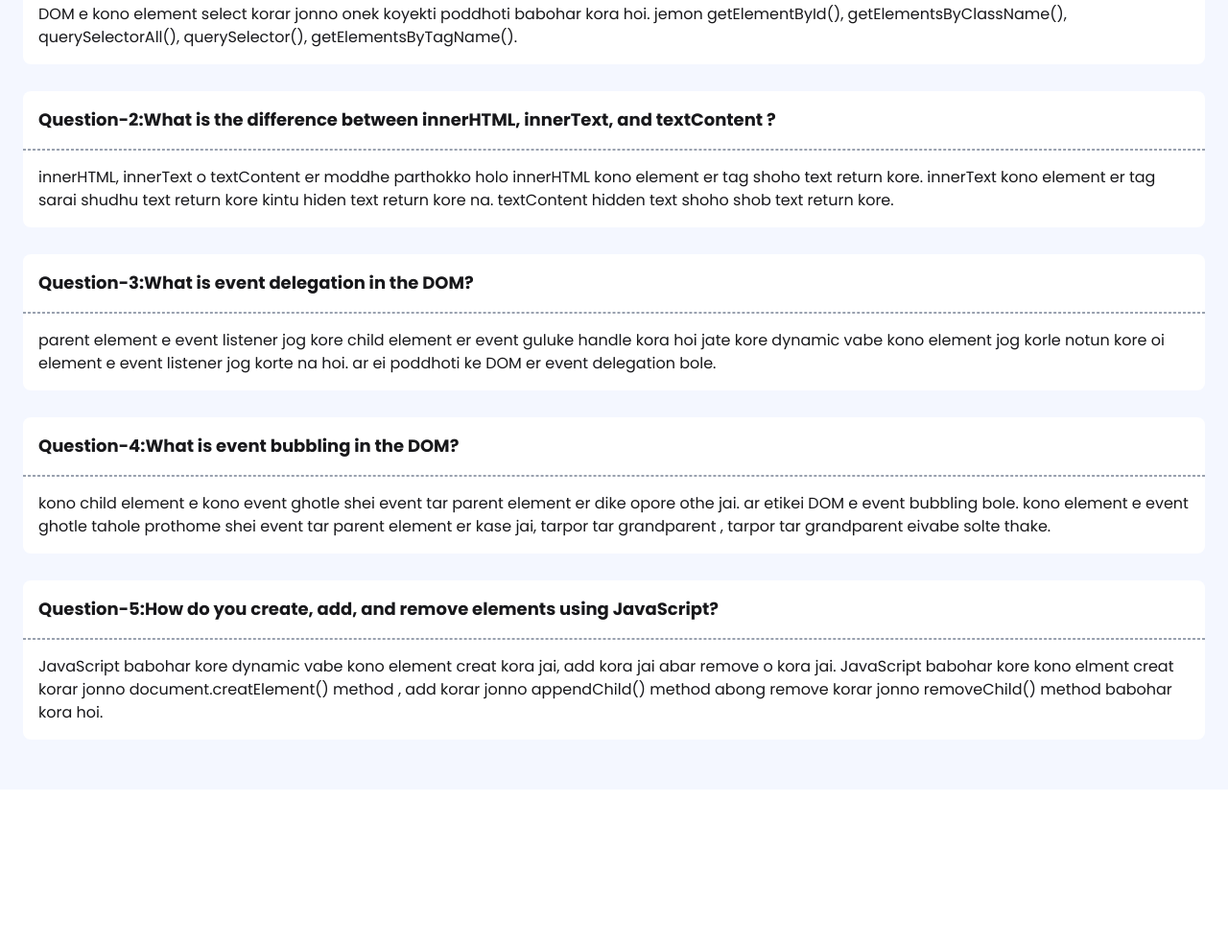
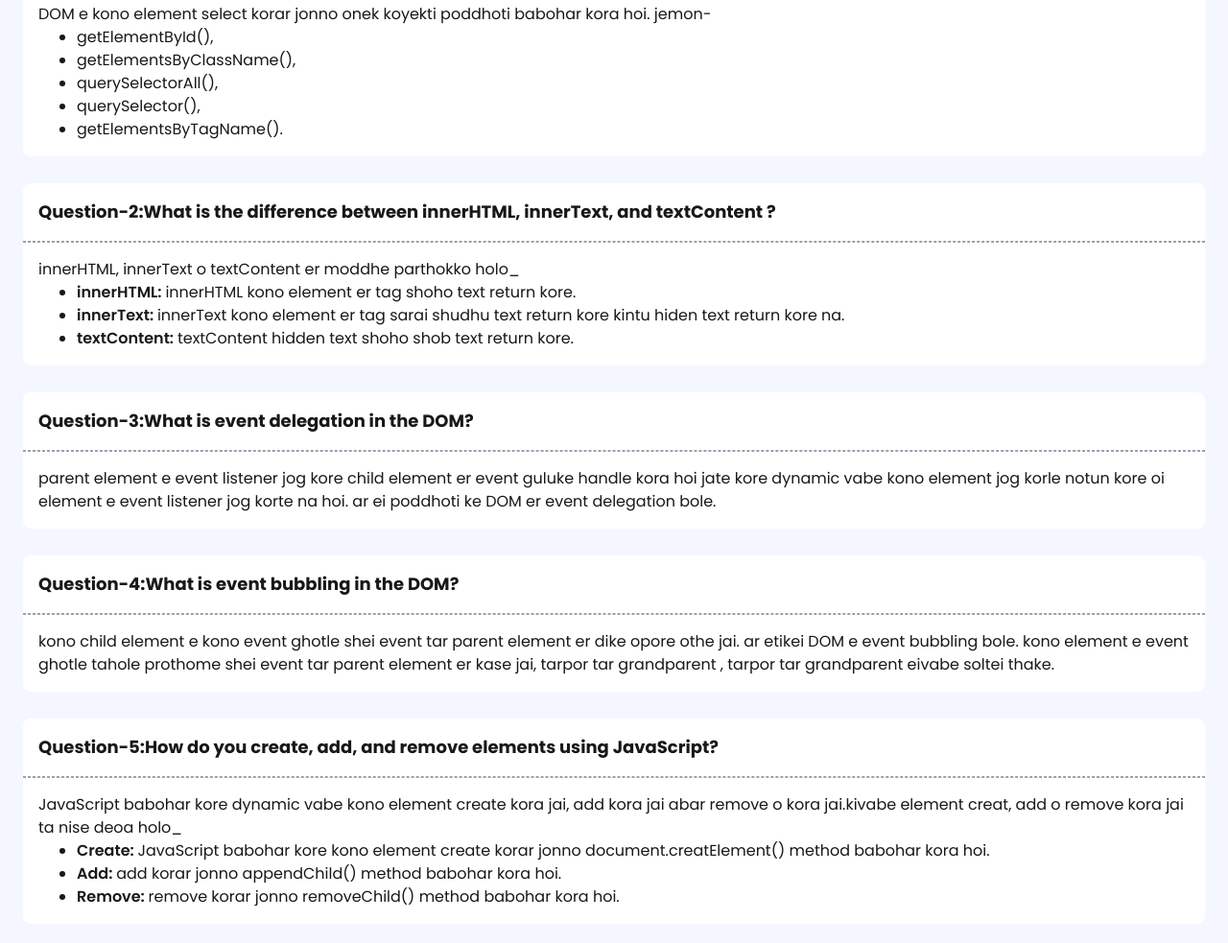
Before and after one commit to nurislam243/assignment-5, a plain HTML site: page blog.html in a window 1280 px wide. Shown: the part 287-1270 px from the top of the page at 96% size. Before the commit the page ends 1110 px from the top, so only its background shows below. Drawn offline with nearby package versions, Linux system fonts and the light colour scheme.

Commit message:
customize blog pages quastion's answers

```diff
--- a/blog.html
+++ b/blog.html
@@ -47,7 +47,14 @@
                 <p class="px-4 text-lg font-bold"><span>Question-1:</span> What are the different ways to select an element in the DOM?
                 </p>
                 <hr class="border border-dashed border-gray-400 my-4">
-                <p class="px-4">DOM e kono element select korar jonno onek koyekti poddhoti babohar kora hoi. jemon getElementById(), getElementsByClassName(), querySelectorAll(), querySelector(), getElementsByTagName().</p>
+                <p class="px-4">DOM e kono element select korar jonno onek koyekti poddhoti babohar kora hoi. jemon-</p>
+                    <ul class="pl-14 list-disc">
+                        <li>getElementById(),</li>
+                        <li>getElementsByClassName(),</li>
+                        <li>querySelectorAll(),</li>
+                        <li>querySelector(),</li>
+                        <li>getElementsByTagName().</li>
+                    </ul>
 
             </div>
             <div class="py-4 bg-white rounded-lg mb-7">
@@ -55,9 +62,16 @@
                 </p>
                 <hr class="border border-dashed border-gray-400 my-4">
                 <p class="px-4">
-                    innerHTML, innerText o textContent er moddhe parthokko holo innerHTML kono element er tag shoho text return kore. innerText kono element er tag sarai shudhu text return kore kintu hiden text return kore na.
-                    textContent hidden text shoho shob text return kore.
+                    innerHTML, innerText o textContent er moddhe parthokko holo_
                 </p>
+                <ul class="pl-14 list-disc">
+                    <li><span class="font-semibold">innerHTML: </span> innerHTML kono element er tag shoho text return kore.
+                    </li>
+                    <li><span class="font-semibold">innerText: </span> innerText kono element er tag sarai shudhu text return kore  kintu hiden text return kore na.
+                    </li>
+                    <li><span class="font-semibold">textContent: </span> textContent hidden text shoho shob text return kore.
+                    </li>
+                </ul>
             </div>
             <div class="py-4 bg-white rounded-lg mb-7">
                 <p class="px-4 text-lg font-bold"><span>Question-3:</span>What is event delegation in the DOM?
@@ -72,7 +86,7 @@
                 </p>
                 <hr class="border border-dashed border-gray-400 my-4">
                 <p class="px-4">
-                    kono child element e kono event ghotle shei event tar parent element er dike opore othe jai. ar etikei DOM e event bubbling bole. kono element e event ghotle tahole prothome shei event tar parent element er kase jai, tarpor tar grandparent , tarpor tar grandparent eivabe solte thake.
+                    kono child element e kono event ghotle shei event tar parent element er dike opore othe jai. ar etikei DOM e event bubbling bole. kono element e event ghotle tahole prothome shei event tar parent element er kase jai, tarpor tar grandparent , tarpor tar grandparent eivabe soltei thake.
                 </p>
             </div>
             <div class="py-4 bg-white rounded-lg mb-7">
@@ -80,9 +94,20 @@
                 </p>
                 <hr class="border border-dashed border-gray-400 my-4">
                 <p class="px-4">
-                    JavaScript babohar kore dynamic vabe kono element creat kora jai, add kora jai abar remove o kora jai.
-                    JavaScript babohar kore kono elment creat korar jonno document.creatElement() method , add korar jonno appendChild() method abong remove korar jonno removeChild() method babohar kora hoi.
+                    JavaScript babohar kore dynamic vabe kono element create kora jai, add kora jai abar remove o kora jai.kivabe element creat, add o remove kora jai ta nise deoa holo_
                 </p>
+                <ul class="pl-14 list-disc">
+                    <li>
+                        <span class="font-semibold">Create: </span>JavaScript babohar kore kono element create korar jonno document.creatElement() method babohar kora hoi.
+                    </li>
+                    <li>
+                        <span class="font-semibold">Add: </span>
+                        add korar jonno appendChild() method babohar kora hoi.
+                    </li>
+                    <li>
+                        <span class="font-semibold">Remove: </span>
+                        remove korar jonno removeChild() method babohar kora hoi.
+                    </li>
             </div>
         </div>
     </main>
```
